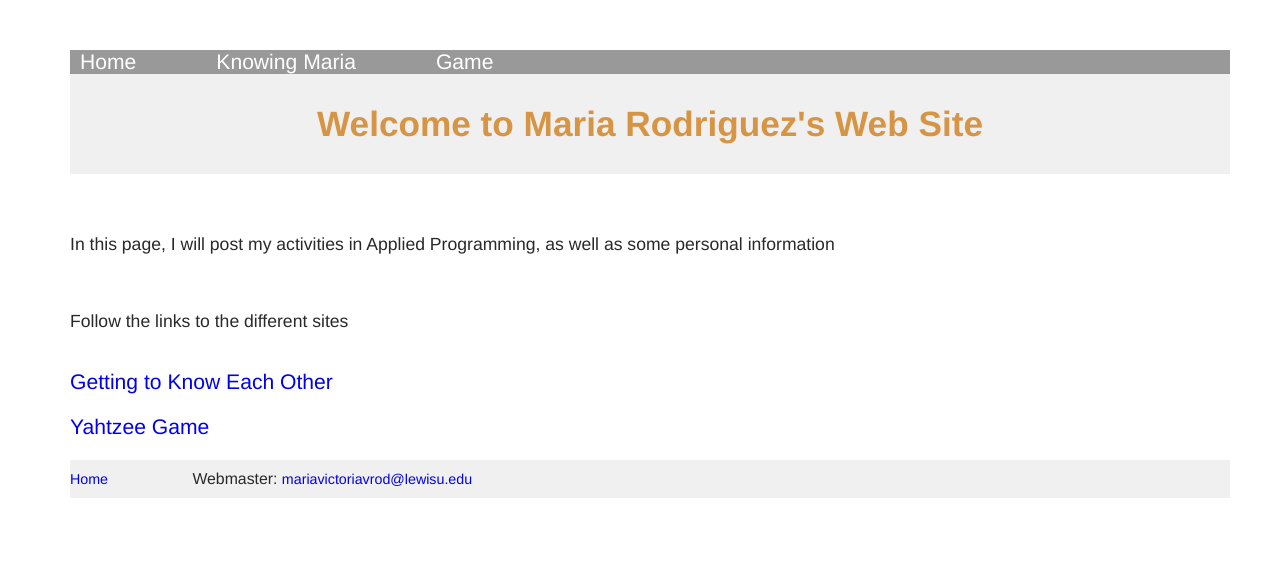
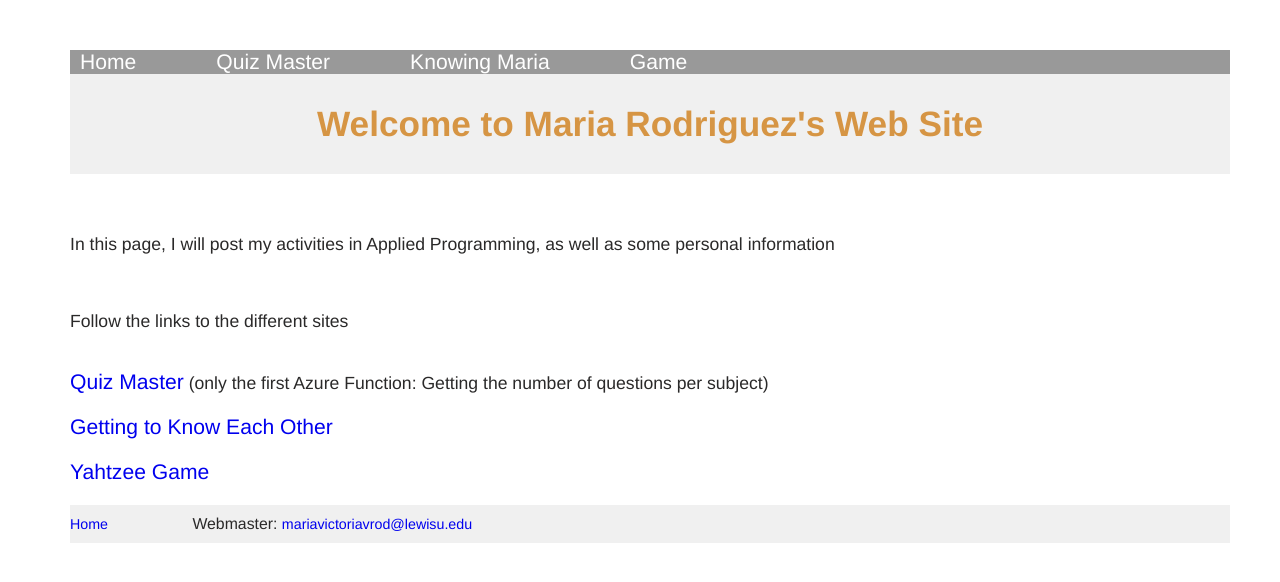
Before and after one commit to mrodriguezdelcorral/Web-Azure, a plain HTML site: page index.html in a window 1280 px wide. Drawn offline with Linux system fonts and the light colour scheme; a script that the page names is missing.

Commit message:
updated index.html

```diff
--- a/index.html
+++ b/index.html
@@ -13,6 +13,8 @@
 	<body class="mvrc">
 		<div class="topnav">
 			<a href="index.html">Home</a>
+			<a href="https://quizmaster-maria.azurewebsites.net/api/QuizMaster_1?code=ujTgajjZC9bgdneEaqz5cXrieqREfXgnC3PKNtJGPkCQCexMDDBACQ==">
+			Quiz Master</a>
 			<a href="knowing-mvrc.html">Knowing Maria</a>
 			<a href="yahtzee-game.html">Game</a>
 		</div>
@@ -22,6 +24,8 @@
 		<p>In this page, I will post my activities in Applied Programming,
 		as well as some personal information</p><br>
 		<p>Follow the links to the different sites</p><br>
+		<a href="https://quizmaster-maria.azurewebsites.net/api/QuizMaster_1?code=ujTgajjZC9bgdneEaqz5cXrieqREfXgnC3PKNtJGPkCQCexMDDBACQ==">
+			Quiz Master</a> (only the first Azure Function: Getting the number of questions per subject)<br><br>
 		<a href="knowing-mvrc.html">Getting to Know Each Other</a><br><br>
 		<a href="yahtzee-game.html">Yahtzee Game</a><br><br>
 
```
